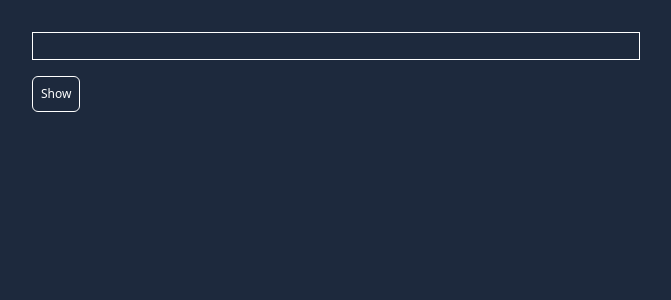
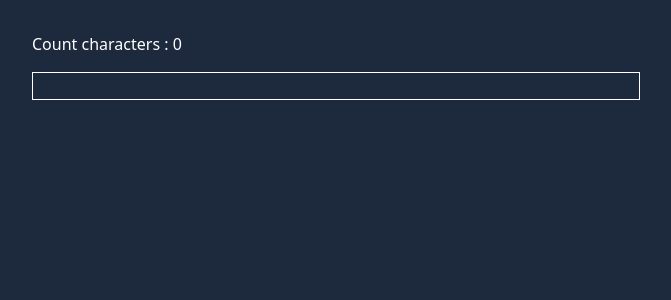
Before and after one commit to 2-0aadarsh/react-practice, a React (Vite) app in the folder useState/: page / in a window 1280 px wide. Shown: the top 300 px of the page, without its empty margins (0-671 px from the left). Built offline with nearby package versions, Linux system fonts and the light colour scheme.

Commit message:
solved problem on count the characters in the input field

```diff
--- a/useState/src/App.jsx
+++ b/useState/src/App.jsx
@@ -1,14 +1,16 @@
 import React from 'react'
 // import Counter from './exercises/01-counter/Counter'
 // import Toggle from './exercises/02-toggleButton/Toggle'
-import ShowPassword from './exercises/03-showPassword/ShowPassword'
+// import ShowPassword from './exercises/03-showPassword/ShowPassword'
+import CharacterCounter from './exercises/04-characterCounter/CharacterCounter'
 
 const App = () => {
   return (
     <div className="min-w-screen min-h-screen h-screen">
       {/* <Counter /> */}
       {/* <Toggle /> */}
-      <ShowPassword />
+      {/* <ShowPassword /> */}
+      <CharacterCounter />
     </div>
   )
 }
--- /dev/null
+++ b/useState/src/exercises/04-characterCounter/CharacterCounter.jsx
@@ -0,0 +1,30 @@
+import React, { useEffect, useState } from 'react'
+
+const CharacterCounter = () => {
+
+  const [characters, setCharacters] = useState("");
+
+  const handleCountCharacters = (event) => {
+    setCharacters(prev => (event.target.value));
+  }
+  useEffect(() => {
+    console.log(characters);
+  },[characters])
+
+  console.log("rendering..")
+
+  return (
+    <div className='w-full h-full bg-slate-800 text-white p-8 flex flex-col items-start gap-4'>
+      <h1>Count characters : {characters.length}</h1>
+      <input
+        onChange={handleCountCharacters}
+        value={characters}
+        type="text" className='border outline-none px-2 py-1 text-[12px] w-1/2 tracking-[4px]'
+      />
+
+
+    </div>
+  )
+}
+
+export default CharacterCounter
```
